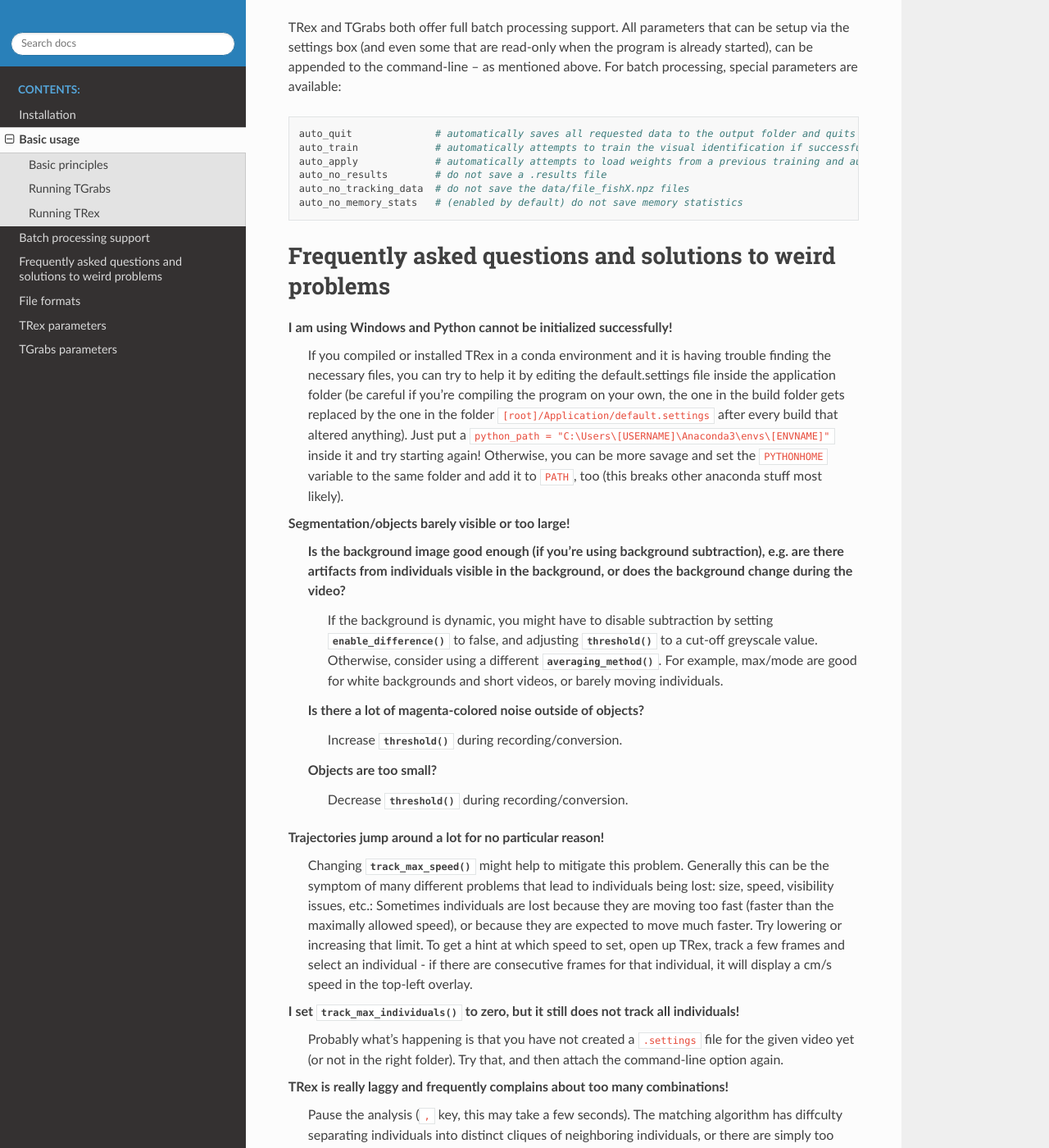
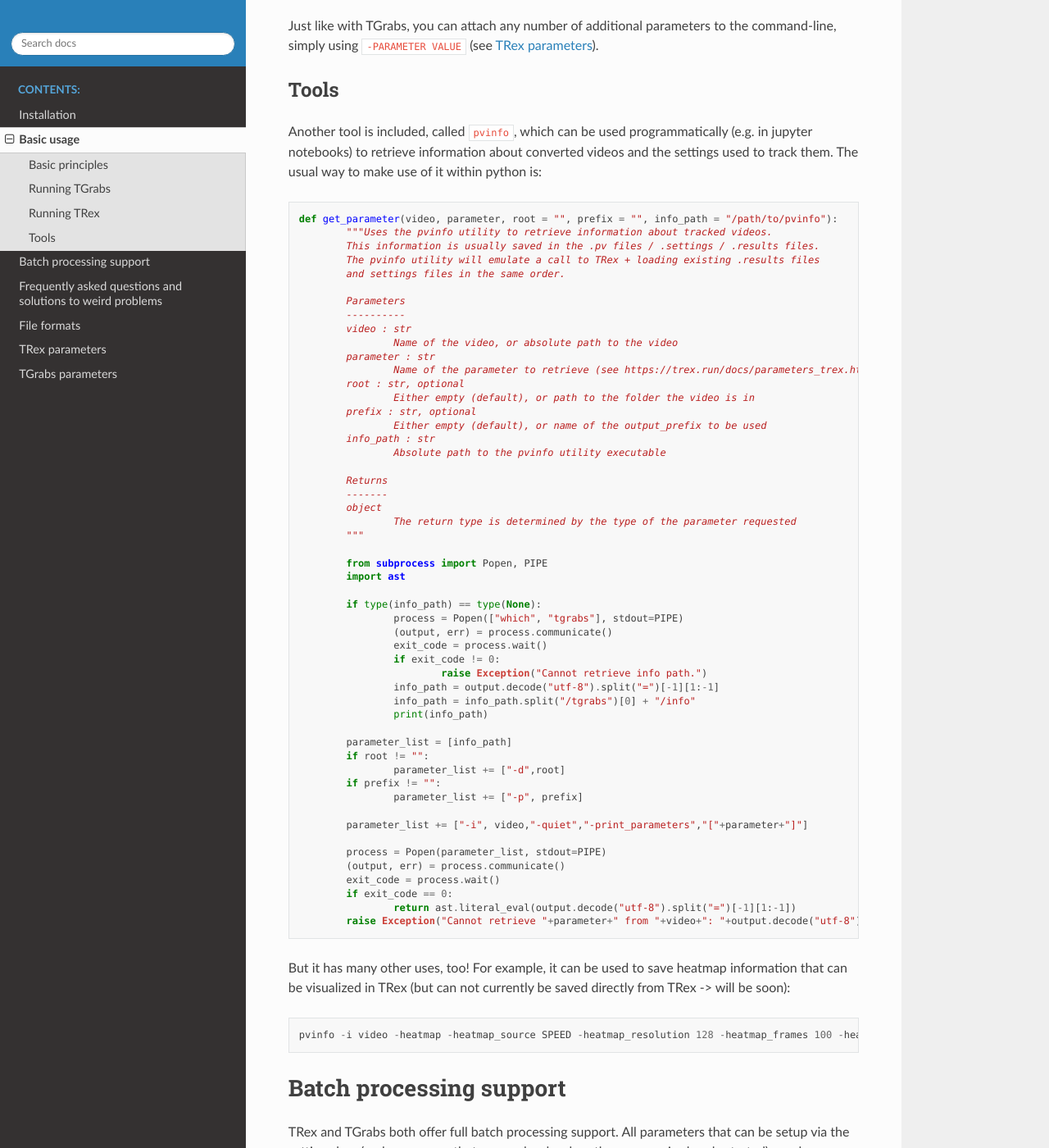
Before and after one commit to mooch443/trex, a Sphinx documentation site: the page built from docs/run.rst, in a window 1280 px wide and 1400 px high, scrolled down 2333 px. Shown: the whole window at 82% size. Built offline with Sphinx 7.4.7 and the Read the Docs theme 2.0.0, drawn with Linux system fonts in a browser that asks for light colours; some of the changed text lies outside the part shown.

Commit message:
* updating documentation * renaming heatmap parameters

```diff
--- a/docs/contents.rst
+++ b/docs/contents.rst
@@ -2,6 +2,9 @@
 
 Welcome to TRex's documentation!
 ================================
+
+.. NOTE::
+	This page (and the github repository at https://github.com/mooch443/trex) will be updated frequently at the moment, since |trex| is still in active development. If you find any issues, please report them using the github issue tracker!
 
 |trex| is a tracking software designed to track and identify individuals and other moving entities using computer vision and machine learning. The work-load is split into two (not entirely separate) tools:
 
--- a/docs/run.rst
+++ b/docs/run.rst
@@ -52,6 +52,11 @@
 	- 'frame_time': an array of N doubles for all N frames in the video segment
 	- 'imgshape': a tuple of integers (width, height) of the video
 
+Other useful options are::
+
+	- 'meta_real_width': The width of what is seen in the video in cms. This is used to convert px -> cm internally, and is saved as meta information inside the .pv file.
+	- 'meta_species': Species (meta-information, entirely optional)
+
 Running TRex
 ------------
 
@@ -63,15 +68,77 @@
 
 Just like with |grabs|, you can attach any number of additional parameters to the command-line, simply using ``-PARAMETER VALUE`` (see :doc:`parameters_trex`).
 
+Tools
+-----
+
+Another tool is included, called ``pvinfo``, which can be used programmatically (e.g. in jupyter notebooks) to retrieve information about converted videos and the settings used to track them. The usual way to make use of it within python is::
+
+	def get_parameter(video, parameter, root = "", prefix = "", info_path = "/path/to/pvinfo"):
+		"""Uses the pvinfo utility to retrieve information about tracked videos.
+		This information is usually saved in the .pv files / .settings / .results files.
+		The pvinfo utility will emulate a call to TRex + loading existing .results files
+		and settings files in the same order.
+
+		Parameters
+		----------
+		video : str
+			Name of the video, or absolute path to the video
+		parameter : str
+			Name of the parameter to retrieve (see https://trex.run/docs/parameters_trex.html)
+		root : str, optional
+			Either empty (default), or path to the folder the video is in
+		prefix : str, optional
+			Either empty (default), or name of the output_prefix to be used
+		info_path : str
+			Absolute path to the pvinfo utility executable
+
+		Returns
+		-------
+		object
+			The return type is determined by the type of the parameter requested
+		"""
+
+		from subprocess import Popen, PIPE
+		import ast
+
+		if type(info_path) == type(None):
+			process = Popen(["which", "tgrabs"], stdout=PIPE)
+			(output, err) = process.communicate()
+			exit_code = process.wait()
+			if exit_code != 0:
+				raise Exception("Cannot retrieve info path.")
+			info_path = output.decode("utf-8").split("=")[-1][1:-1]
+			info_path = info_path.split("/tgrabs")[0] + "/info"
+			print(info_path)
+
+		parameter_list = [info_path]
+		if root != "":
+			parameter_list += ["-d",root]
+		if prefix != "":
+			parameter_list += ["-p", prefix]
+
+		parameter_list += ["-i", video,"-quiet","-print_parameters","["+parameter+"]"]
+
+		process = Popen(parameter_list, stdout=PIPE)
+		(output, err) = process.communicate()
+		exit_code = process.wait()
+		if exit_code == 0:
+			return ast.literal_eval(output.decode("utf-8").split("=")[-1][1:-1])
+		raise Exception("Cannot retrieve "+parameter+" from "+video+": "+output.decode("utf-8")+" ("+str(exit_code)+") "+" ".join(parameter_list))
+
+But it has many other uses, too! For example, it can be used to save heatmap information that can be visualized in |trex| (but can not currently be saved directly from |trex| -> will be soon)::
+
+	pvinfo -i video -heatmap -heatmap_source SPEED -heatmap_resolution 128 -heatmap_frames 100 -heatmap_dynamic
+
 Batch processing support
 ========================
 
 |trex| and |grabs| both offer full batch processing support. All parameters that can be setup via the settings box (and even some that are read-only when the program is already started), can be appended to the command-line -- as mentioned above. For batch processing, special parameters are available::
 
-	auto_quit              # automatically saves all requested data to the output folder and quits the app
-	auto_train             # automatically attempts to train the visual identification if successfully tracked
-	auto_apply             # automatically attempts to load weights from a previous training and auto correct the video
-	auto_no_results        # do not save a .results file
+	auto_quit			  # automatically saves all requested data to the output folder and quits the app
+	auto_train			 # automatically attempts to train the visual identification if successfully tracked
+	auto_apply			 # automatically attempts to load weights from a previous training and auto correct the video
+	auto_no_results		# do not save a .results file
 	auto_no_tracking_data  # do not save the data/file_fishX.npz files
 	auto_no_memory_stats   # (enabled by default) do not save memory statistics
 
```
Also changed, not shown: other parts of docs/contents.rst (+3 -0 lines), 2 other files.
